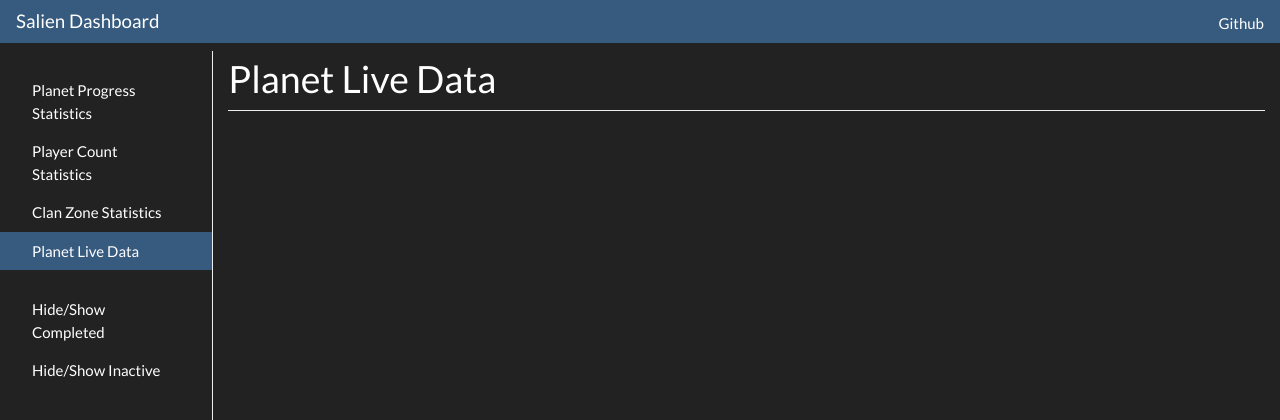
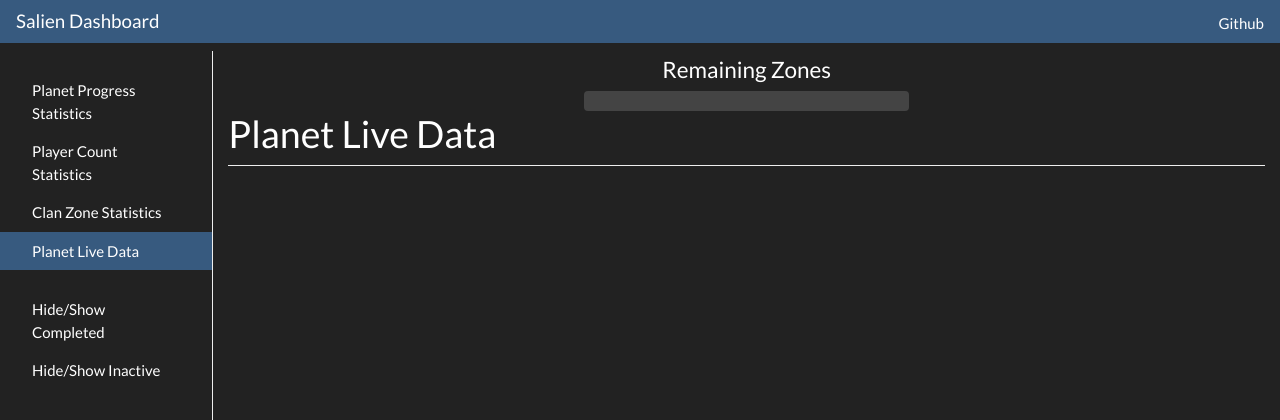
Before and after one commit to jaredkaczynski/SalienStatistics, a Flask app: page /planet_live in a window 1280 px wide. Shown: the top 420 px of the page. Run offline with Flask 2, Linux system fonts and the light colour scheme; some libraries are stand-ins or nearby versions.

Commit message:
Zone remaing count

```diff
--- a/templates/chart_planet_data.html
+++ b/templates/chart_planet_data.html
@@ -54,7 +54,9 @@
 		.difficulty-3 {
 			background-color: #d9534f;
 		}
-
+		.progress-bar {
+			font-size:150%;
+		}
 		html {
 		  overflow-y: scroll;
 		}
@@ -102,7 +104,18 @@
         </nav>
 
             <main class="col-sm-9 offset-sm-3 col-md-10 offset-md-2 pt-3">
-
+				<div class="row">
+					<div class="col-md-4">
+					</div>
+					<div class="col-md-4">
+					  <h4 style="text-align:center">Remaining Zones</h4>
+						<div class="progress" style="height: 20px;" id="live_zones">
+						  <div class="progress-bar bg-success" role="progressbar" style="width: 0%" aria-valuenow="15" aria-valuemin="0" aria-valuemax="480"></div>
+						  <div class="progress-bar bg-warning" role="progressbar" style="width: 0%" aria-valuenow="30" aria-valuemin="0" aria-valuemax="480"></div>
+						  <div class="progress-bar bg-danger" role="progressbar" style="width: 0%" aria-valuenow="20" aria-valuemin="0" aria-valuemax="480"></div>
+						</div>
+					</div>
+				  </div>
                 <h1>Planet Live Data</h1>
 
                 <section class="row text-center placeholders" id="planet-append">
@@ -122,8 +135,8 @@
 	$(document).ready(function(){
 		$('[data-toggle="popover"]').popover();
 	});
-	var planetProgress = new Array();
-	var planets = null;
+	var zoneCount = [0,0,0];
+	var global_planets = null;
 	var planetZoneOut = {};
 	const Item = ({ url, img, title, current_players,capture_progress, id}) => `
 		<div class="col-6 col-sm-4 placeholder" capture_progress=${capture_progress} id=${id}>
@@ -140,7 +153,7 @@
 				<h4>${title}</h4>
 				<span class="text-muted">Players: ${current_players}</span>
 				<div class="progress" style="line-height:30px;height:30px">
-				  <div class="progress-bar bg-success" style="width: ${capture_progress}%;font-size:150%;height:30px" role="progressbar" aria-valuenow="${capture_progress}" aria-valuemin="0" aria-valuemax="100">${capture_progress}%</div>
+				  <div class="progress-bar bg-success" style="width: ${capture_progress}%;height:30px" role="progressbar" aria-valuenow="${capture_progress}" aria-valuemin="0" aria-valuemax="100">${capture_progress}%</div>
 				</div>
 				<br><br>
 		</div>`
@@ -155,14 +168,10 @@
             success: function(data) {
                 //var obj = JSON.parse(data.contents);
 				obj = data;
-                //console.log(obj.response);
+				global_planets = obj.response.planets
                 addPlanets(obj.response.planets);
             }
         });
-
-		/**console.log(obj.response);
-        //addPlanets(obj.response.planets);
-		$(document).ready(addPlanets(obj.response.planets));**/
 
 		function sortCompleted(){
 			var mylist = $('#planet-append');
@@ -284,9 +293,12 @@
 			setInterval(function() {
 				update_data()
 			}, 10000);
-			/**setInterval(function() {
-				update_zones()
-			}, 60000);**/
+			setTimeout(function() {
+				updateZones()
+			},100);
+			setInterval(function() {
+				updateZones()
+			}, 300000);
 			/**setInterval(function() {
 				fake_update_data()
 			}, 1000);**/
@@ -329,39 +341,75 @@
 				$(this).find('.text-muted').text(planet.state.current_players);
 			});
 		}
+
 		function update_data(){
 			$.ajax({
             crossOrigin: true,
             dataType: 'JSON',
             jsonpCallback: 'callback',
-            url: "http://185.121.25.45:5001/https://community.steam-api.com/ITerritoryControlMinigameService/GetPlanets/v0001/?active_only=1",
+            url: "https://community.steam-api.com/ITerritoryControlMinigameService/GetPlanets/v0001/?active_only=1",
             type: "GET",
             success: function(data) {
                 //var obj = JSON.parse(data.contents);
 				obj = data;
-				planets = obj;
+				global_planets = obj.response.planets;
                 replacedata(obj.response.planets);
             }
 			});
 			sortCompleted()
 		}
+		function update_zone_progress(){
+			zoneCount = [0,0,0]
+			for(planet_position in global_planets){
+				planet = global_planets[planet_position];
+				if(planet.state.active == true && planet.state.capture_progress < 1){
+					for(zone_id in planet.zones){
+						switch(planet.zones[zone_id].difficulty) {
+							case 1:
+							zoneCount[0] += 1
+							break;
+							case 2:
+							zoneCount[1] += 1
+							break;
+							case 3:
+							zoneCount[2] += 1
+							break;
+						}
+					}
+				}
+			}
+			$("#live_zones").find(".bg-success").css("width",zoneCount[0])
+			$("#live_zones").find(".bg-success").text(zoneCount[0])
+			$("#live_zones").find(".bg-warning").css("width",zoneCount[1])
+			$("#live_zones").find(".bg-warning").text(zoneCount[1])
+			$("#live_zones").find(".bg-danger").css("width",zoneCount[2])
+			$("#live_zones").find(".bg-danger").text(zoneCount[2])
+		}
 		//Get zone data for a planet and insert it into the planet data
-		function getPlanet(planetId){
-			function update_data(){
+		function updatePlanet(planetId){
 			$.ajax({
             crossOrigin: true,
             dataType: 'JSON',
             jsonpCallback: 'callback',
-            url: "http://185.121.25.45:5001/https://community.steam-api.com/ITerritoryControlMinigameService/GetPlanet/v0001/?planet_id=" + planetId,
+            url: "https://community.steam-api.com/ITerritoryControlMinigameService/GetPlanet/v0001/?id=" + planetId,
             type: "GET",
-            success: function(data) {
+			 success: function(data) {
                 //var obj = JSON.parse(data.contents);
 				obj = data;
-				planets[planetId].zones=data.response.zones;
+				global_planets[planetId].zones = obj.response.planets[0].zones;
+                //replacedata(obj.response.planets);
             }
 			});
-			sortCompleted()
 		}
+		function updateZones(){
+			for( planet_name in global_planets){
+				console.log(global_planets[planet_name])
+				if(global_planets[planet_name].state.active == true && global_planets[planet_name].state.captured == false){
+					updatePlanet(global_planets[planet_name].id)
+				}
+			}
+			//Delay update to assure data is processed and such
+			setTimeout(update_zone_progress,1000);
 		}
 
 		function replacedata(data){
```
